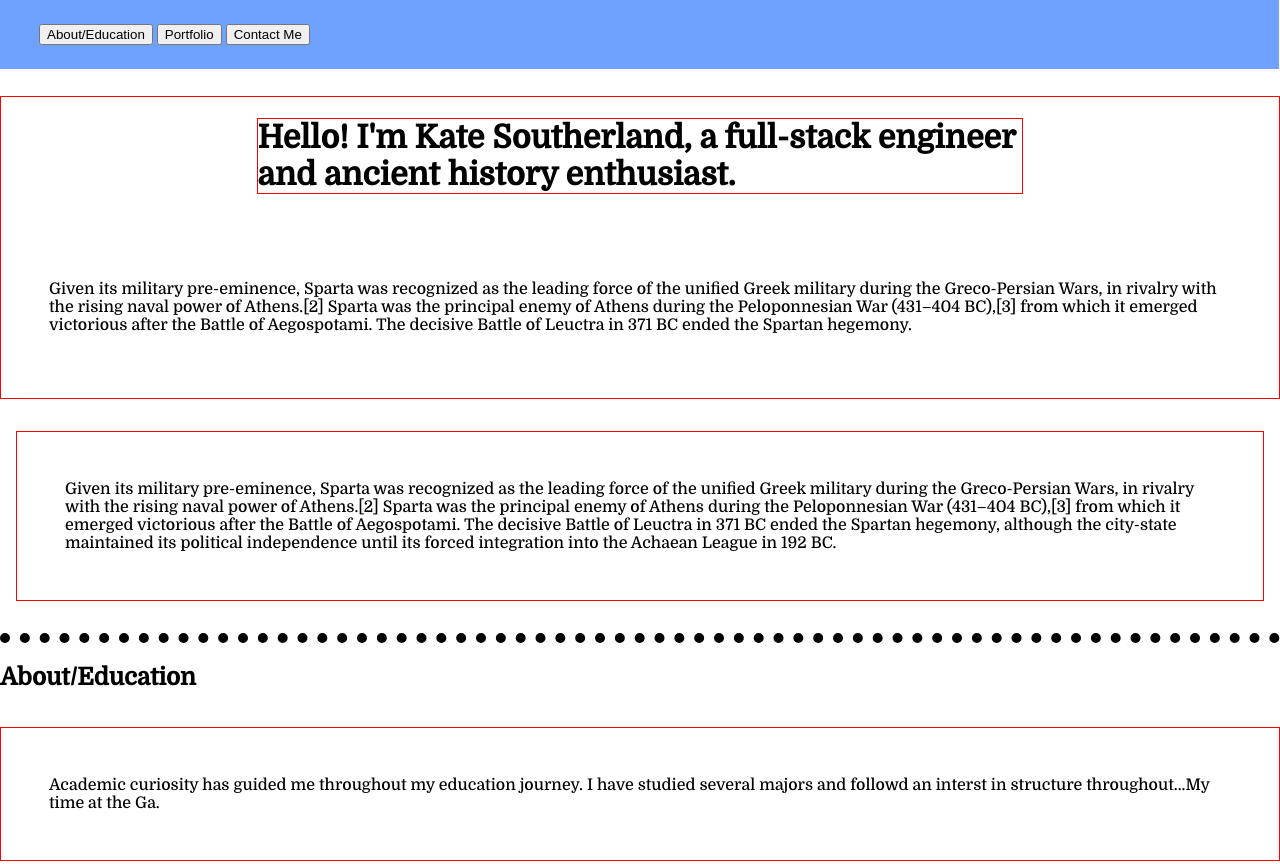
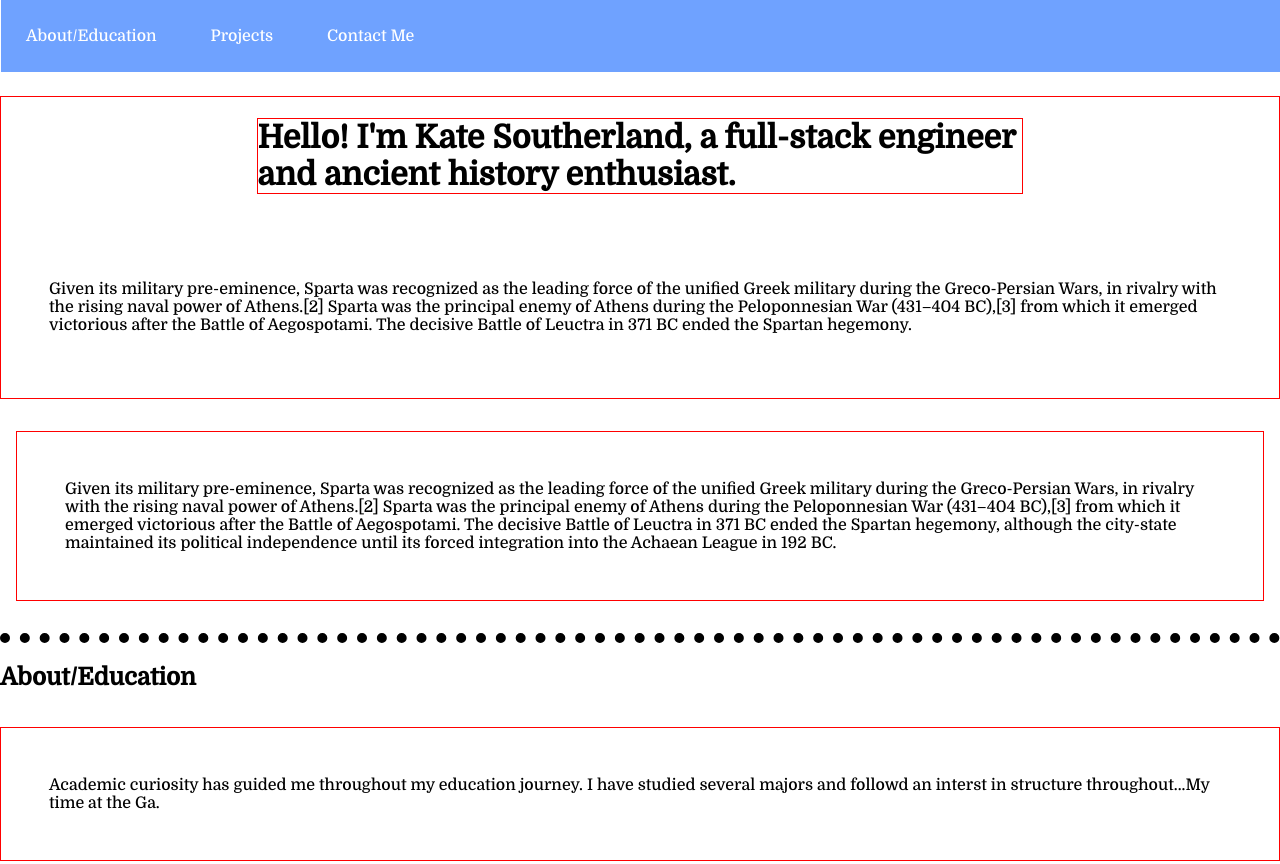
Before and after one commit to ksoutherland1/portfolio, a plain HTML site: page index.html in a window 1280 px wide. Shown: the top 864 px of the page. Drawn offline with Linux system fonts and the light colour scheme.

Commit message:
Added styling to nav bar

```diff
--- a/index.html
+++ b/index.html
@@ -16,11 +16,9 @@
         <div class="header">
             <div class="fixed-header">
                 <nav>
-                    <ul id="top-nav">
-                        <button>About/Education</button>
-                        <button>Portfolio</button>
-                        <button>Contact Me</button>
-                    </ul>
+                    <a href="#" target="#">About/Education</a>
+                    <a href="#" target="#">Projects</a>
+                    <a href="#" target="#">Contact Me</a>
                 </nav>
             </div>
             <h1>Hello! I'm Kate Southerland, a full-stack engineer and ancient history enthusiast.</h1>
--- a/style.css
+++ b/style.css
@@ -11,23 +11,19 @@ body{
     box-sizing: border-box;
     display: flex;
     flex-direction: column;
+    justify-content: flex-end;
 }
-
+nav a{
+    color: #fff;
+    text-decoration: none;
+    padding: 7px 25px;
+    display: inline-block;
+}
 .fixed-header{
-    flex-direction: row;
-}
-
-
-.header{
-    justify-content: flex-start;
-}
-
-.fixed-header{
-    align-self: flex-end;
     width: 100%;
     position: fixed;
     background: #6fa2ff;
-    padding: 0.5em 0;
+    padding: 20px 0;
     color: #fff;
     top: 0;
 }
@@ -41,7 +37,7 @@ h1{
 }
 
 #welcome{
-padding: 3em
+    padding: 3em;
 }
 
 #main{
@@ -52,7 +48,7 @@ padding: 3em
 }
 
 #main p{
-    order: -1
+    order: -1;
 }
 
 main p{
```
